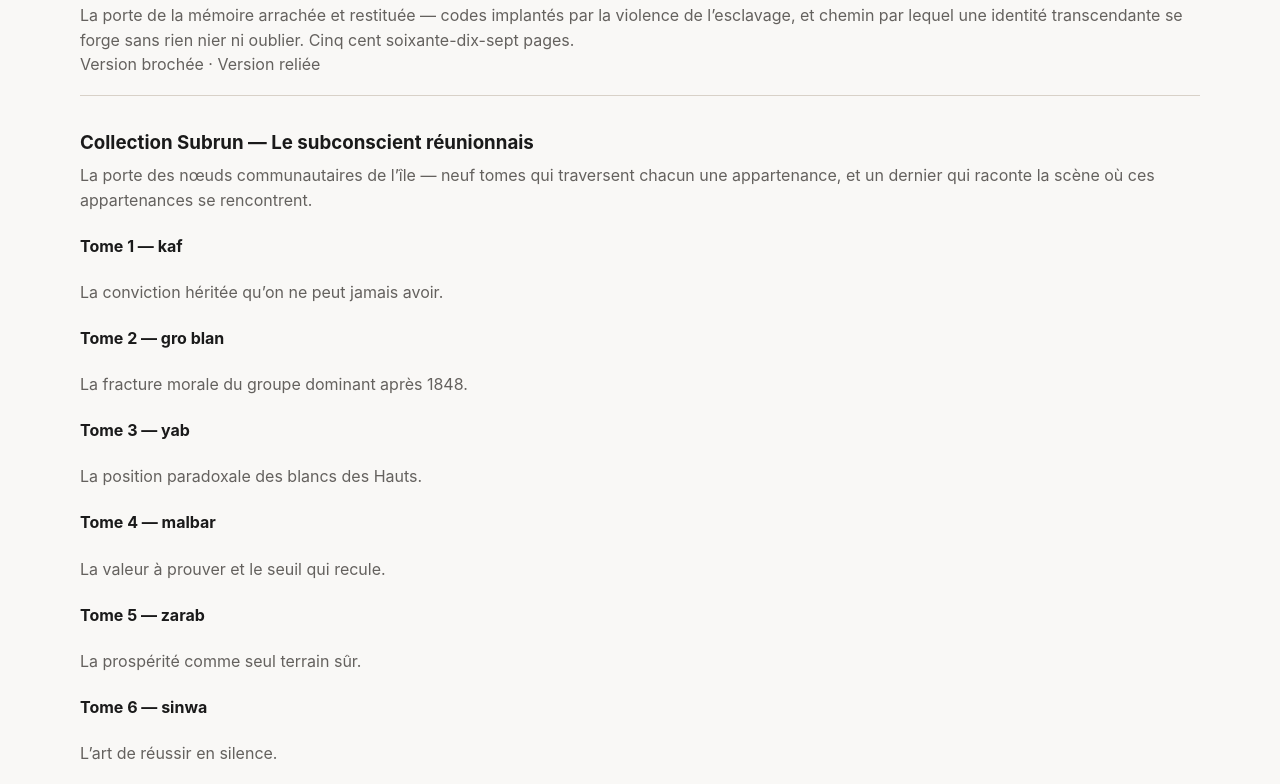
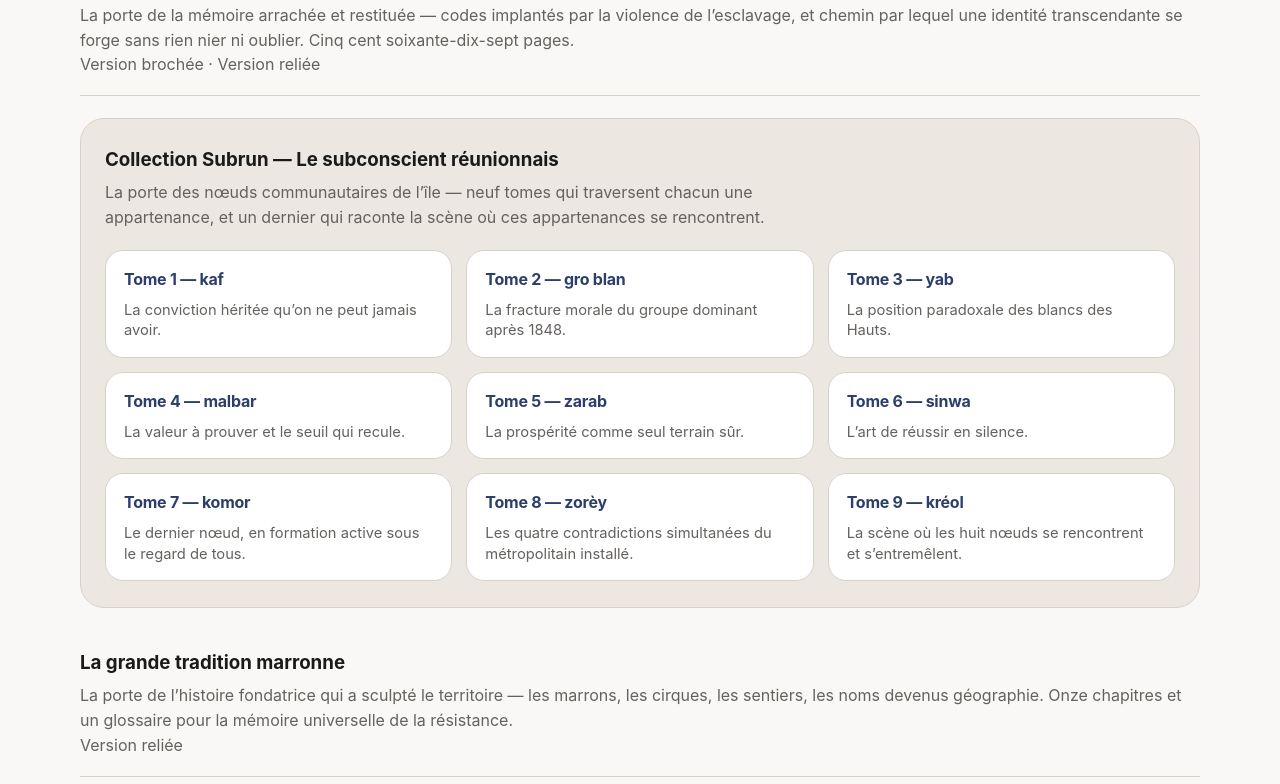
Before and after one commit to younousjonas/younousjonas-site, a plain HTML site: page livres.html in a window 1280 px wide. Shown: the part 796-1580 px from the top of the page. Drawn offline with Linux system fonts and the light colour scheme.

Commit message:
style: regles CSS Collection Subrun (v0.3.1)

```diff
--- a/assets/style.css
+++ b/assets/style.css
@@ -25,7 +25,7 @@
 .hero{padding:82px 0 56px}.hero-grid{display:grid;grid-template-columns:1.12fr .88fr;gap:58px;align-items:center}.kicker{font-size:.8rem;text-transform:uppercase;letter-spacing:.14em;color:var(--accent);font-weight:800;margin-bottom:14px}
 h1{font-size:clamp(2.4rem,6vw,5.4rem);line-height:.94;letter-spacing:-.065em;margin:0 0 24px}.lead{font-size:clamp(1.12rem,2vw,1.42rem);color:#3B3835;max-width:760px;margin:0 0 28px}.actions{display:flex;flex-wrap:wrap;gap:12px;margin-top:24px}.portrait-card{background:linear-gradient(145deg,#fff,var(--soft));border:1px solid var(--line);border-radius:32px;padding:24px;box-shadow:var(--shadow)}.portrait{min-height:460px;border-radius:24px;background:radial-gradient(circle at 30% 20%,#fff, #ded8cf 55%, #cfc6ba);display:flex;align-items:end;padding:24px;overflow:hidden}.portrait .caption{background:rgba(255,255,255,.82);border:1px solid rgba(255,255,255,.9);border-radius:20px;padding:16px}.caption strong{display:block;font-size:1.1rem}.caption span{font-size:.92rem;color:var(--muted)}
 .section{padding:76px 0;border-top:1px solid var(--line)}.section-title{font-size:clamp(2rem,4vw,3.5rem);letter-spacing:-.045em;line-height:1.02;margin:0 0 18px}.section-intro{font-size:1.12rem;color:var(--muted);max-width:790px;margin-bottom:34px}.cards{display:grid;grid-template-columns:repeat(3,1fr);gap:18px}.card{background:var(--card);border:1px solid var(--line);border-radius:26px;padding:24px;box-shadow:0 10px 30px rgba(0,0,0,.04)}.card h3{font-size:1.24rem;line-height:1.16;margin:0 0 12px;letter-spacing:-.02em}.card p{color:var(--muted);margin:0 0 18px}.card .small-link{font-weight:800;color:var(--accent)}
-.split{display:grid;grid-template-columns:.9fr 1.1fr;gap:40px;align-items:start}.quote{font-size:1.7rem;line-height:1.15;letter-spacing:-.035em;color:var(--accent);font-weight:760}.text p{color:#3C3936;font-size:1.05rem}.book-list{display:grid;gap:14px}.book{padding:18px 0;border-bottom:1px solid var(--line)}.book h3{margin:0 0 6px}.book p{margin:0;color:var(--muted)}
+.split{display:grid;grid-template-columns:.9fr 1.1fr;gap:40px;align-items:start}.quote{font-size:1.7rem;line-height:1.15;letter-spacing:-.035em;color:var(--accent);font-weight:760}.text p{color:#3C3936;font-size:1.05rem}.book-list{display:grid;gap:14px}.book{padding:18px 0;border-bottom:1px solid var(--line)}.book h3{margin:0 0 6px}.book p{margin:0;color:var(--muted)}.book.book-collection{padding:26px 24px;background:var(--soft);border:1px solid var(--line);border-radius:24px;margin:8px 0}.book-collection > p{color:var(--muted);margin:0 0 20px;max-width:760px}.tomes{display:grid;grid-template-columns:repeat(3,1fr);gap:14px;margin-top:8px}.tome{background:var(--card);border:1px solid var(--line);border-radius:18px;padding:16px 18px}.tome h4{font-size:1rem;letter-spacing:-.015em;margin:0 0 8px;color:var(--accent);font-weight:750}.tome p{margin:0;color:var(--muted);font-size:.92rem;line-height:1.4}
 .form{display:grid;gap:12px;background:var(--card);border:1px solid var(--line);border-radius:26px;padding:24px}input,textarea,select{width:100%;border:1px solid var(--line);border-radius:16px;padding:14px 16px;font:inherit;background:#fff;color:var(--ink)}textarea{min-height:120px;resize:vertical}.notice{font-size:.9rem;color:var(--muted)}.hp{display:none !important}
 .footer{padding:40px 0;border-top:1px solid var(--line);color:var(--muted);font-size:.92rem}.footer-inner{display:flex;justify-content:space-between;gap:18px;flex-wrap:wrap}.mobile-toggle{display:none}
-@media(max-width:850px){.menu{display:none}.mobile-toggle{display:inline-flex}.hero-grid,.split{grid-template-columns:1fr}.cards{grid-template-columns:1fr}.portrait{min-height:320px}h1{font-size:3rem}.nav-inner{height:66px}.hero{padding-top:50px}}
+@media(max-width:850px){.menu{display:none}.mobile-toggle{display:inline-flex}.hero-grid,.split{grid-template-columns:1fr}.cards{grid-template-columns:1fr}.tomes{grid-template-columns:repeat(2,1fr)}.portrait{min-height:320px}h1{font-size:3rem}.nav-inner{height:66px}.hero{padding-top:50px}}@media(max-width:520px){.tomes{grid-template-columns:1fr}}
```
